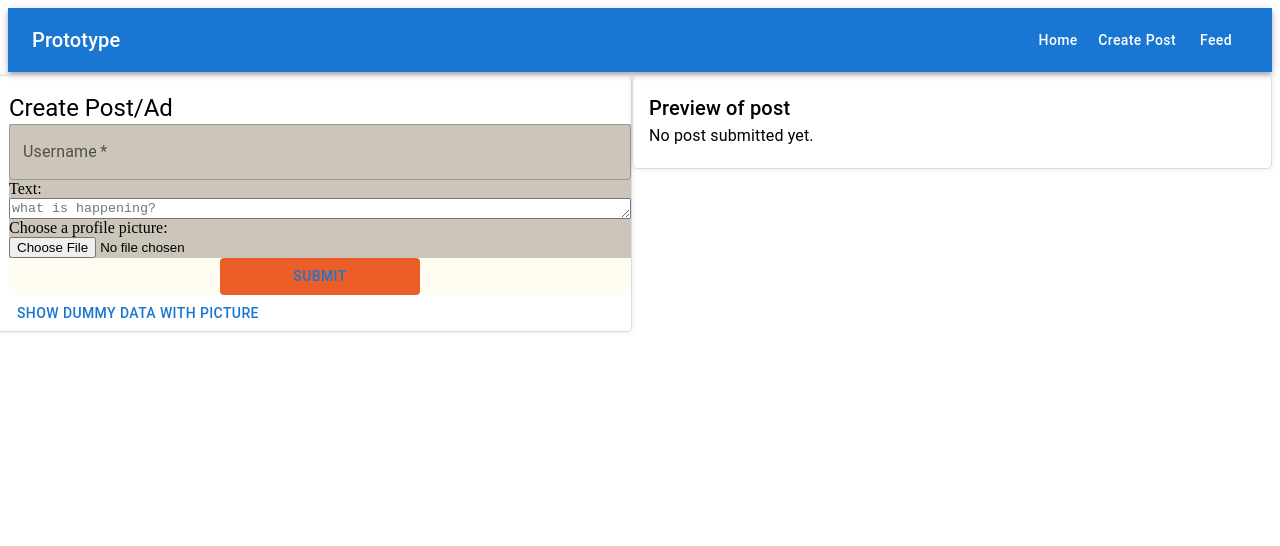
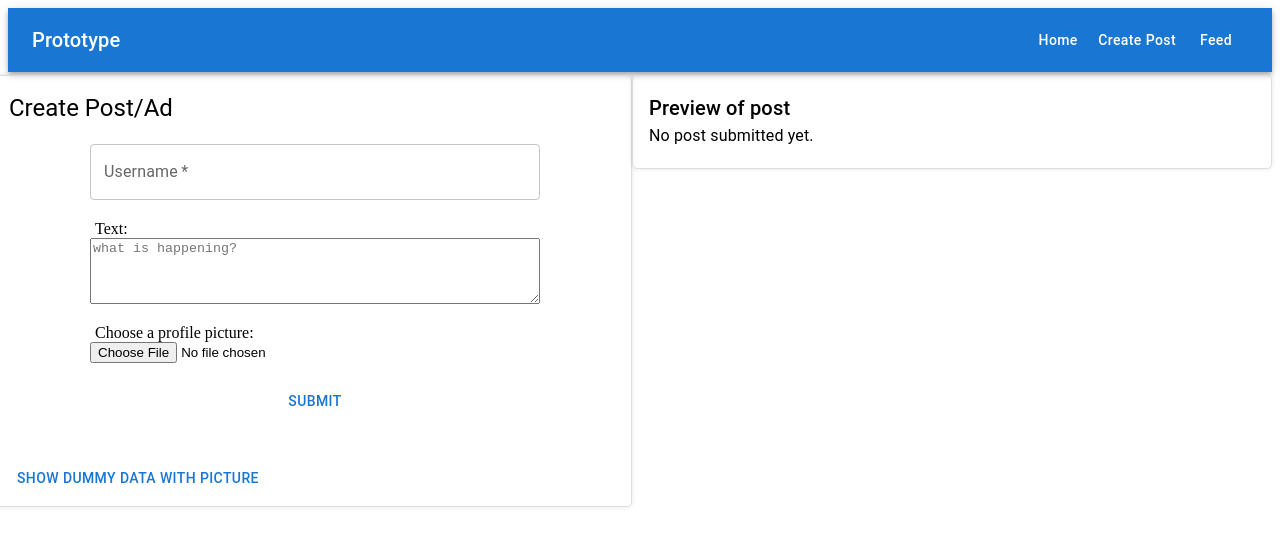
Before and after one commit to zeeshanhshaheen/semester-project-prototype, a Next.js app: page /createpost in a window 1280 px wide. Shown: the top 546 px of the page. Built offline with nearby package versions, Linux system fonts and the light colour scheme.

Commit message:
form looks a lot better now

```diff
--- a/app/globals.css
+++ b/app/globals.css
@@ -17,7 +17,9 @@ html,
 
     --font-base: 'Open Sans', sans-serif;
     --font-alt: 'Noto Sans JP', sans-serif;
-    --color-black: #0c0c0c;
+    --color-bg: #403d39;
+    --color-primary: #252422;
+    --color-secondary: #ccc5b9;
     --color-white: #FFFFFF;
     --color-golden: #DCCA87;
   }
--- a/components/post/Post.tsx
+++ b/components/post/Post.tsx
@@ -162,7 +162,7 @@ export default function Post({
               sx={{ justifyContent: 'center' }}
             >
               The real content is different to what is shown this might be scam.
-              Stay alerted wehen interacting wit it!
+              Stay alerted when interacting with it!
             </Alert>
           </div>
         )}
@@ -180,7 +180,7 @@ export default function Post({
           </IconButton>
         </CardActions>
         <Typography variant="caption" gutterBottom marginLeft="5px">
-          {`Trust Rate: ${accuracy * 100}%`}
+          {`Trust Rate: ${Math.floor(accuracy * 100)}%`}
         </Typography>
         <BorderLinearProgress variant="determinate" value={accuracy * 100} />
         {/* Tooltip Accuracy
--- a/components/postform/PostForm.tsx
+++ b/components/postform/PostForm.tsx
@@ -74,6 +74,7 @@ const PostForm = ({ onSubmit, loadDummy }: PostFormProps) => {
                 name="content"
                 placeholder="what is happening?"
                 required
+                minRows={4}
               />
             </div>
             <div className={styles.postform_avatar}>
--- a/components/postform/postform.module.css
+++ b/components/postform/postform.module.css
@@ -1,36 +1,68 @@
+.form_container {
+    padding-top: 20px;
+    /*background-color: #fffcf2;*/
+    margin-right: 10px;
+    margin-bottom: 10px;
+    border-radius: 4px;
+}
 
 .postform {
     display: flex;
     flex-direction: column;
-    background-color: #fffcf2;
     justify-content: space-between;
+    align-items: center;
+    margin-bottom: 20px;
+    border-radius: 4px;
 }
 
 .postform_username {
     display: flex;
     flex-direction: column;
-    background-color: #ccc5b9;
+    background-color: var(--color-secondary);
+    margin-bottom: 20px;
+    border-radius: 4px;
+    max-width: 450px;
+    width: 100%;
 }
 
 .postform_content {
     display: flex;
     flex-direction: column;
-    background-color: #ccc5b9;
+    background-color: var(--color-secondary);
+    margin-bottom: 20px;
+    border-radius: 4px;
+    max-width: 450px;
+    width: 100%;
+}
+
+.postform_content label {
+    color: var(--color-primary);
+    margin-left: 5px;
 }
 
 .postform_avatar {
     display: flex;
     flex-direction: column;
-    background-color: #ccc5b9;
+    background-color: var(--color-secondary);
+    margin-bottom: 20px;
+    border-radius: 4px;
+    max-width: 450px;
+    width: 100%;
+}
+
+.postform_avatar label {
+    color: var(--color-primary);
+    margin-left: 5px;
 }
 
 .postform button {
-    background-color: #eb5e28;
+    background-color: var(--color-secondary);
     width: 200px;
     justify-self: center;
     align-self: center;
+    margin-bottom: 20px;
+}
 
-}
 
 /*.scam_warning p {
     color: red;
--- a/pages/createpost/createpost.module.css
+++ b/pages/createpost/createpost.module.css
@@ -5,7 +5,7 @@
     display: flex;
     justify-content: space-between;
     align-items: flex-start;
-    height: 100vh;
+    height: 75vh;
     padding-top: 19px;
     margin: 5px;
   }
```
